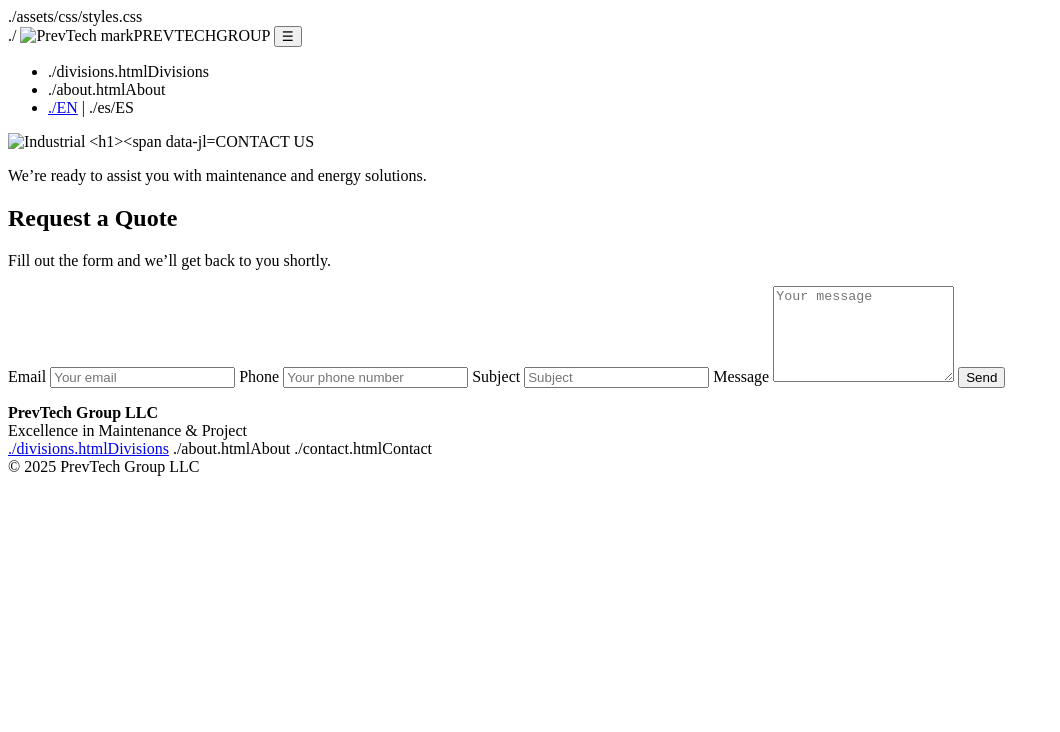
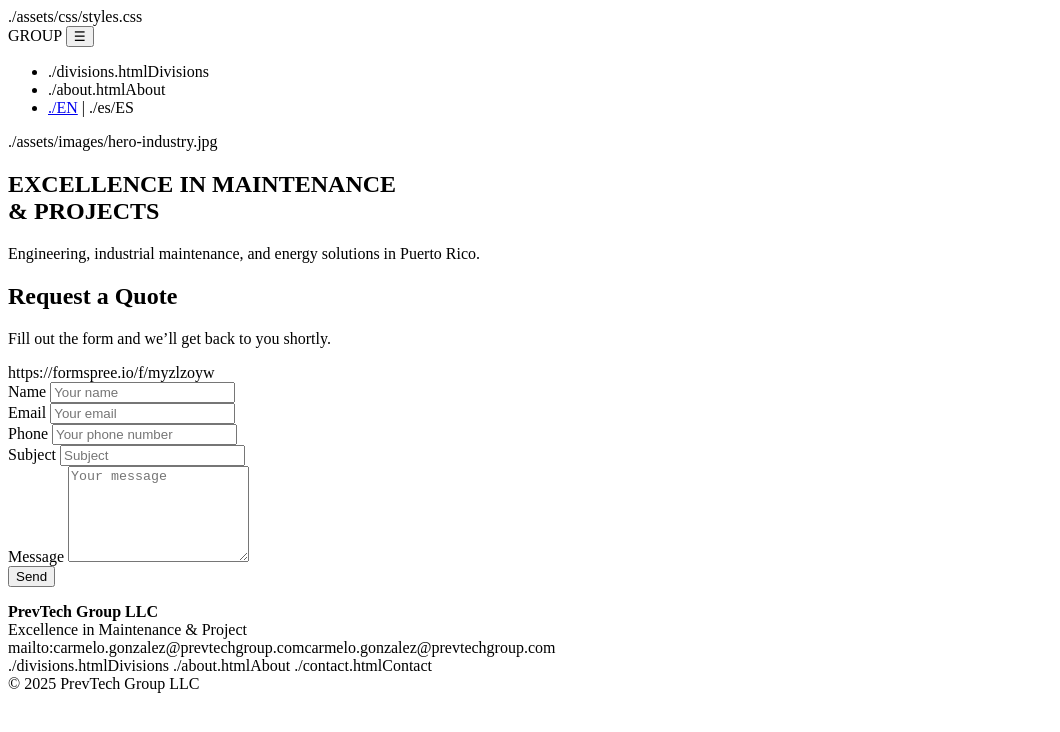
Before and after one commit to PrevTechGroup/PrevTechWeb, a plain HTML site: page contact/index.html in a window 1280 px wide. Shown: the whole page, without its empty margins (0-1060 px from the left). Drawn offline with Linux system fonts and the light colour scheme.

Commit message:
Update index.html

```diff
--- a/contact/index.html
+++ b/contact/index.html
@@ -4,15 +4,14 @@
 <head>
   <meta charset="utf-8"/>
   <meta name="viewport" content="width=device-width, initial-scale=1"/>
-  <title>Contact — PrevTech Group LLC</title>
+  <title>PrevTech Group LLC — Excellence in Maintenance & Projects</title>
   ./assets/css/styles.css
 </head>
 <body>
 
 <header class="site-header">
   <nav class="nav container">
-    ./
-      <img src="./assets/images/logo-prevtech.svg" alt="PrevTech mark">PREVTECH<span class="brand-light">GROUP</span></span>
+    <a class="brand" hrefassets/images/logo-prevtech.svg" alt="PrevTech mark" class="brandn class="brand-light">GROUP</span></span>
     </a>
     <button class="nav-toggle" aria-label="Open menu" aria-expanded="false">☰</button>
     <ul class="menu">
@@ -26,31 +25,46 @@
 
 <main>
   <section class="hero">
-    <img class="hero-bg" src="./assets/images/hero-industry.jpg" alt="Industrial     <h1><span class="accent">CONTACT</span> US</h1>
-      <p>We’re ready to assist you with maintenance and energy solutions.</p>
+    ./assets/images/hero-industry.jpg
+    <div class="hero-content container">
+      <h1><span class="accent">EXCELLENCE</span> IN MAINTENANCE<br>&amp; PROJECTS</h1>
+      <p>Engineering, industrial maintenance, and energy solutions in Puerto Rico.</p>
+      <a class="btnuote</a>
     </div>
   </section>
 
-  <!-- ✅ FORMULARIO DE CONTACTO -->
   <section id="quote" class="section container">
     <header class="section-head">
       <h2>Request a Quote</h2>
       <p>Fill out the form and we’ll get back to you shortly.</p>
     </header>
 
-    <form id="contact-form" action="https://formspree.io/f/myzlzoyw"<input type="text" name="name" required placeholder="Your name" />
+    <!-- ✅ FORMULARIO FUNCIONAL -->
+    https://formspree.io/f/myzlzoyw
+      <div class="form-group">
+        <label>Name</label>
+        <input type="text" name="name" required placeholder="Your name" />
+      </div>
 
+      <div class="form-group">
         <label>Email</label>
         <input type="email" name="email" required placeholder="Your email" />
+      </div>
 
+      <div class="form-group">
         <label>Phone</label>
         <input type="text" name="phone" placeholder="Your phone number" />
+      </div>
 
+      <div class="form-group">
         <label>Subject</label>
         <input type="text" name="subject" placeholder="Subject" />
+      </div>
 
+      <div class="form-group">
         <label>Message</label>
         <textarea name="message" rows="6" required placeholder="Your message"></textarea>
+      </div>
 
       <input type="hidden" name="lang" value="en" />
 
@@ -65,7 +79,7 @@
     <div>
       <strong>PrevTech Group LLC</strong><br />
       Excellence in Maintenance & Project<br />
-      <a href="mailto:carmelo.gonzalez@roup.comcarmelo.gonzalez@prevtechgroup.com</a>
+      mailto:carmelo.gonzalez@prevtechgroup.comcarmelo.gonzalez@prevtechgroup.com</a>
     </div>
     <nav class="footer-nav">
       ./divisions.htmlDivisions</a>
```
Lines whose indentation alone changed are shown as unchanged.
